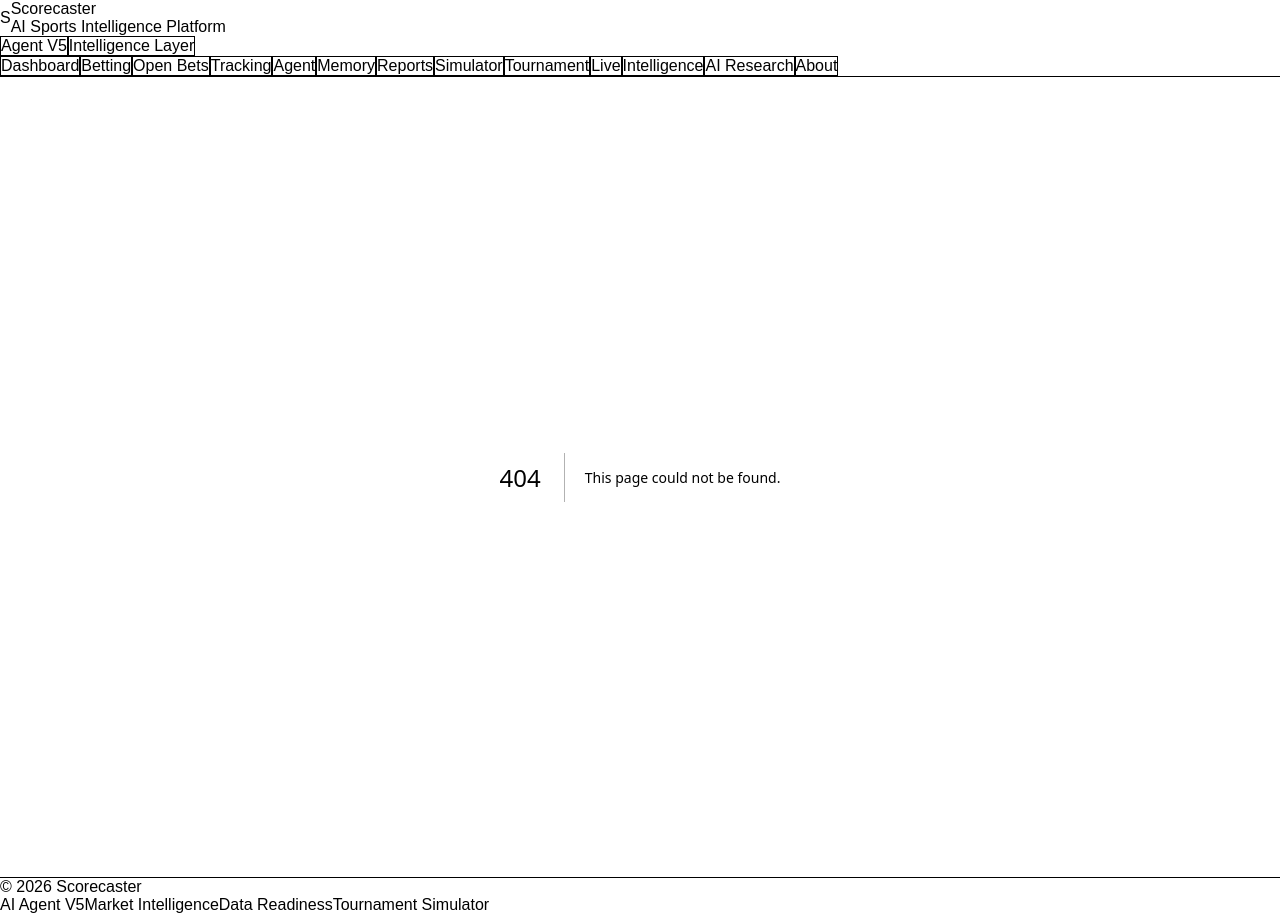
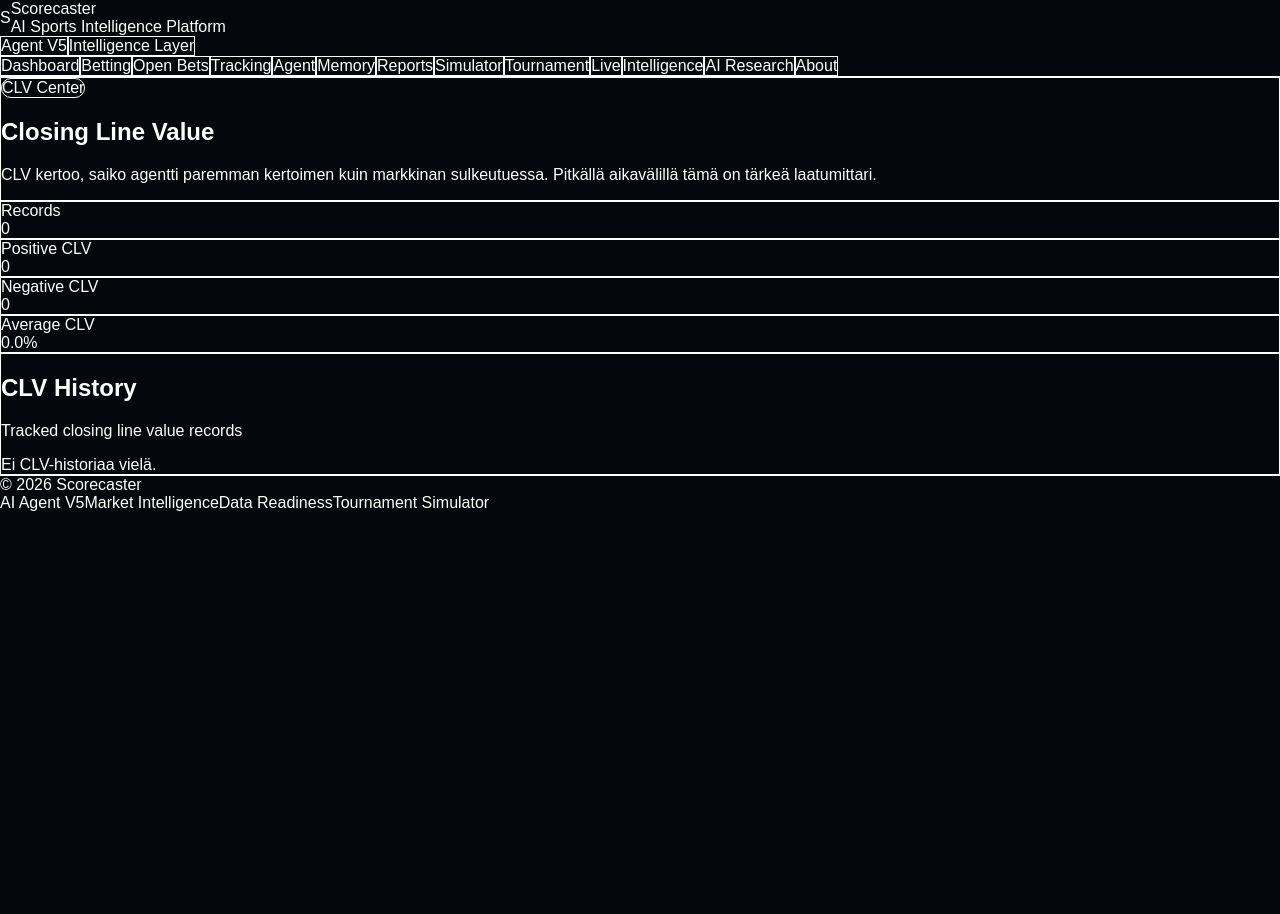
Before and after one commit to vv-glitchhub/scorecaster, a Next.js app: page /clv in a window 1280 px wide. Before the commit this address had no page. After the commit the page ends 800 px from the top, so only its background shows below. Built offline with nearby package versions, Linux system fonts and the light colour scheme.

Commit message:
Create page.jsx

```diff
--- /dev/null
+++ b/app/clv/page.jsx
@@ -0,0 +1,155 @@
+"use client";
+
+import { useEffect, useState } from "react";
+import Panel from "../components/Panel";
+import { getCLVHistory, clearCLVHistory } from "../../lib/clv-storage";
+import { formatPercent } from "../../lib/analysis-engine";
+
+export default function CLVPage() {
+  const [history, setHistory] = useState([]);
+
+  useEffect(() => {
+    refresh();
+  }, []);
+
+  function refresh() {
+    setHistory(getCLVHistory());
+  }
+
+  function clearAll() {
+    clearCLVHistory();
+    refresh();
+  }
+
+  const total = history.length;
+  const positive = history.filter((item) => item.positive).length;
+  const negative = total - positive;
+
+  const averageCLV =
+    total > 0
+      ? history.reduce((sum, item) => sum + Number(item.clv || 0), 0) / total
+      : 0;
+
+  return (
+    <div className="space-y-6">
+      <section className="rounded-3xl border border-white/10 bg-gradient-to-br from-slate-900 to-slate-950 p-6 shadow-2xl">
+        <div className="mb-2 inline-flex rounded-full border border-emerald-400/30 bg-emerald-400/10 px-3 py-1 text-sm text-emerald-300">
+          CLV Center
+        </div>
+
+        <h1 className="text-4xl font-black tracking-tight">
+          Closing Line Value
+        </h1>
+
+        <p className="mt-3 text-slate-300">
+          CLV kertoo, saiko agentti paremman kertoimen kuin markkinan
+          sulkeutuessa. Pitkällä aikavälillä tämä on tärkeä laatumittari.
+        </p>
+
+        {history.length > 0 && (
+          <button
+            onClick={clearAll}
+            className="mt-5 rounded-xl border border-red-400/30 bg-red-400/10 px-4 py-2 font-bold text-red-300 hover:bg-red-400/20"
+          >
+            Clear CLV History
+          </button>
+        )}
+      </section>
+
+      <section className="grid gap-4 md:grid-cols-4">
+        <div className="rounded-2xl border border-white/10 bg-white/[0.04] p-5">
+          <div className="text-sm text-slate-400">Records</div>
+          <div className="mt-2 text-3xl font-black text-sky-300">{total}</div>
+        </div>
+
+        <div className="rounded-2xl border border-white/10 bg-white/[0.04] p-5">
+          <div className="text-sm text-slate-400">Positive CLV</div>
+          <div className="mt-2 text-3xl font-black text-emerald-300">
+            {positive}
+          </div>
+        </div>
+
+        <div className="rounded-2xl border border-white/10 bg-white/[0.04] p-5">
+          <div className="text-sm text-slate-400">Negative CLV</div>
+          <div className="mt-2 text-3xl font-black text-red-300">
+            {negative}
+          </div>
+        </div>
+
+        <div className="rounded-2xl border border-white/10 bg-white/[0.04] p-5">
+          <div className="text-sm text-slate-400">Average CLV</div>
+          <div className="mt-2 text-3xl font-black text-purple-300">
+            {formatPercent(averageCLV)}
+          </div>
+        </div>
+      </section>
+
+      <Panel title="CLV History" subtitle="Tracked closing line value records">
+        <div className="space-y-4">
+          {history.length === 0 && (
+            <div className="rounded-xl bg-white/[0.04] p-4 text-sm text-slate-400">
+              Ei CLV-historiaa vielä.
+            </div>
+          )}
+
+          {history.map((item) => (
+            <div
+              key={item.id}
+              className="rounded-2xl border border-white/10 bg-white/[0.04] p-5"
+            >
+              <div className="flex flex-col gap-4 lg:flex-row lg:items-start lg:justify-between">
+                <div>
+                  <div className="text-xl font-black">{item.match}</div>
+
+                  <div className="mt-2 text-sm text-slate-400">
+                    {item.selection}
+                  </div>
+
+                  <div className="mt-1 text-xs text-slate-500">
+                    {item.createdAt
+                      ? new Date(item.createdAt).toLocaleString("fi-FI")
+                      : "Unknown date"}
+                  </div>
+                </div>
+
+                <div
+                  className={`rounded-xl px-4 py-3 text-right ${
+                    item.positive
+                      ? "bg-emerald-400/10 text-emerald-300"
+                      : "bg-red-400/10 text-red-300"
+                  }`}
+                >
+                  <div className="text-sm">CLV</div>
+                  <div className="mt-1 text-xl font-black">
+                    {formatPercent(item.clv || 0)}
+                  </div>
+                </div>
+              </div>
+
+              <div className="mt-5 grid gap-3 md:grid-cols-3">
+                <div className="rounded-xl bg-slate-950 p-4">
+                  <div className="text-sm text-slate-400">Bet Odds</div>
+                  <div className="mt-2 text-xl font-black">{item.betOdds}</div>
+                </div>
+
+                <div className="rounded-xl bg-slate-950 p-4">
+                  <div className="text-sm text-slate-400">Closing Odds</div>
+                  <div className="mt-2 text-xl font-black">
+                    {item.closingOdds}
+                  </div>
+                </div>
+
+                <div className="rounded-xl bg-slate-950 p-4">
+                  <div className="text-sm text-slate-400">Note</div>
+                  <div className="mt-2 text-sm text-slate-300">
+                    {item.note || "-"}
+                  </div>
+                </div>
+              </div>
+            </div>
+          ))}
+        </div>
+      </Panel>
+    </div>
+  );
+}
```
